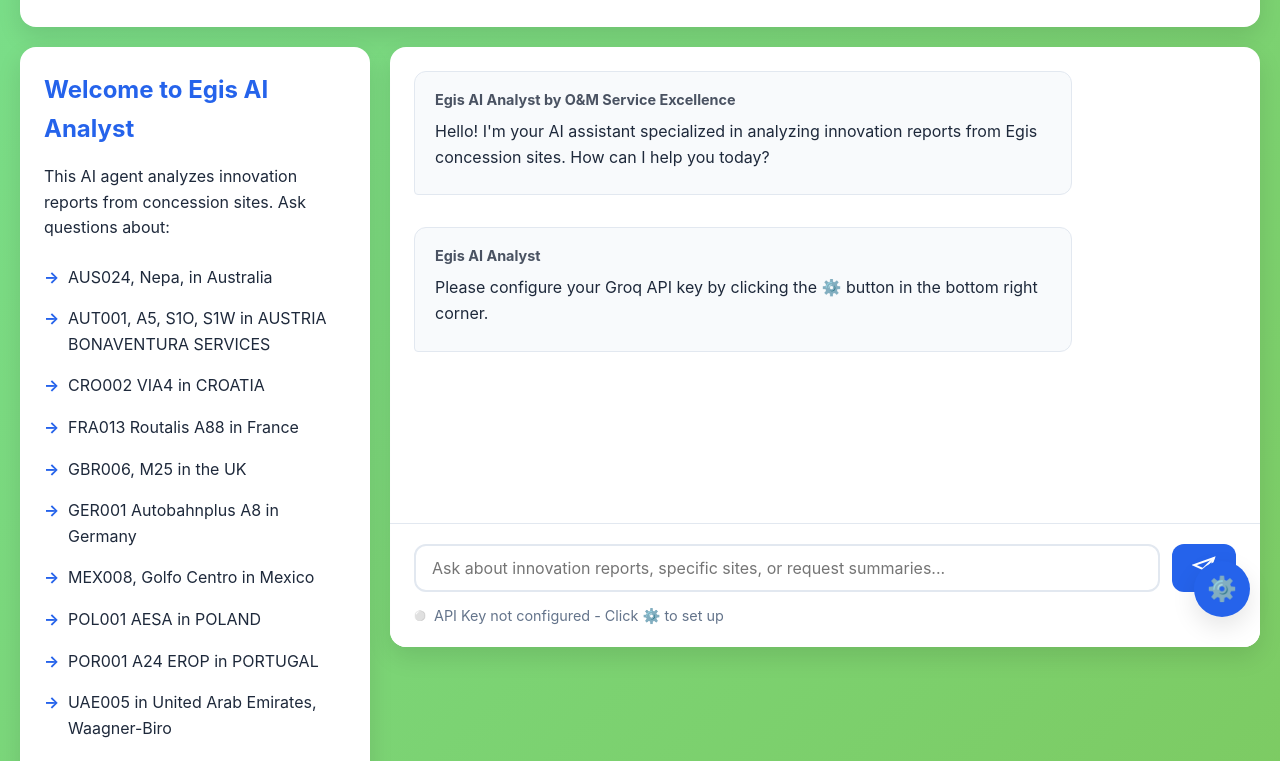
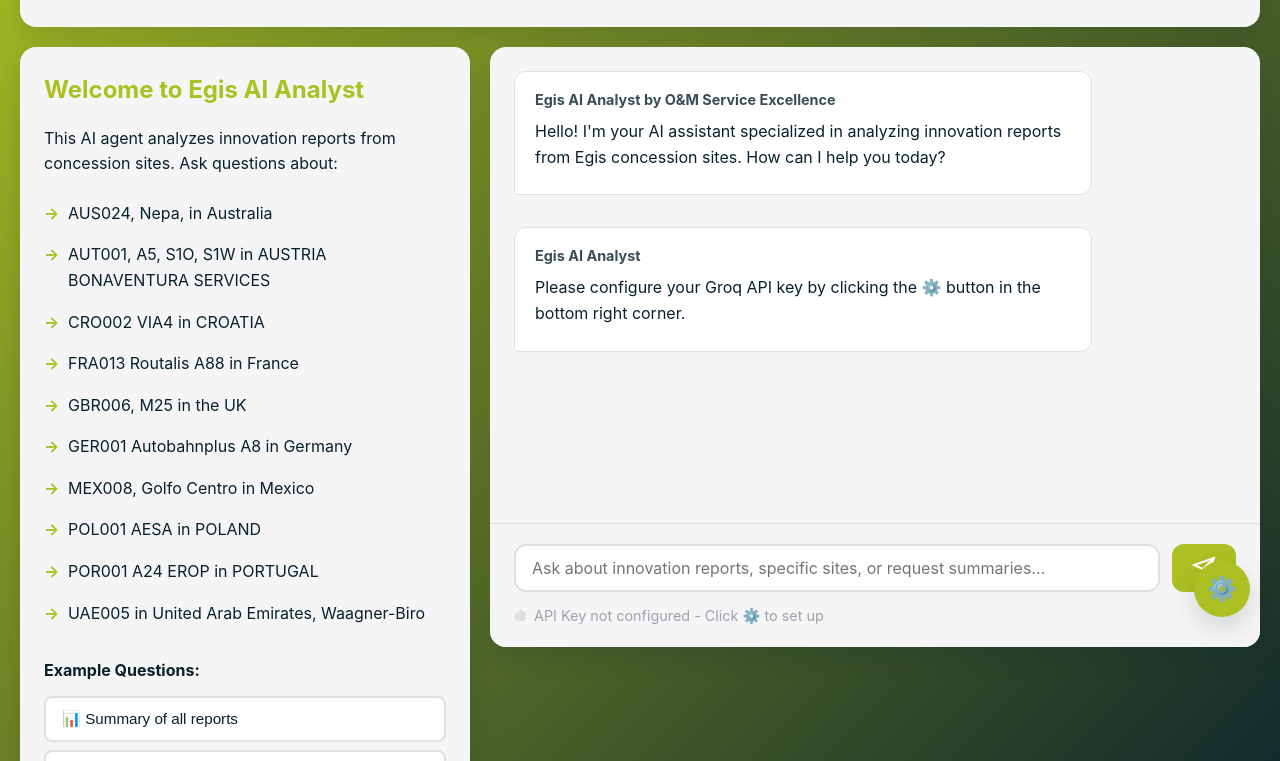
Before and after one commit to UliRdz/egis-test.ia, a plain HTML site: page index.html in a window 1280 px wide. Shown: the part 153-914 px from the top of the page. Drawn offline with Linux system fonts and the light colour scheme.

Commit message:
Refactor styles for improved design and responsiveness
Updated styles in styles.css to enhance design and responsiveness.

```diff
--- a/styles.css
+++ b/styles.css
@@ -6,30 +6,30 @@
 }
 
 :root {
-    --primary: #2563eb;
-    --primary-dark: #1e40af;
-    --secondary: #10b981;
-    --background: #f8fafc;
-    --surface: #ffffff;
-    --text: #1e293b;
-    --text-light: #64748b;
-    --border: #e2e8f0;
-    --danger: #ef4444;
-    --success: #10b981;
-    --shadow: 0 1px 3px rgba(0, 0, 0, 0.1);
-    --shadow-lg: 0 10px 25px rgba(0, 0, 0, 0.1);
+    --primary: #ABC022;        /* Key Lime Pie Green - brand accent */
+    --primary-dark: #09212C;   /* Firefly Dark Blue - strong text/background */
+    --secondary: #9CA3AF;      /* Gray Chateau - neutral secondary tone */
+    --background: #FFFFFF;     /* White - page background */
+    --surface: #F5F5F5;        /* Light gray surface for cards/sections */
+    --text: #09212C;           /* Firefly Dark Blue - main text */
+    --text-light: #9CA3AF;     /* Gray Chateau - muted text */
+    --border: #E0E0E0;         /* Neutral border color */
+    --danger: #FF4C4C;         /* Red for alerts/errors */
+    --success: #4CAF50;        /* Green for success states */
+    --shadow: 0 1px 3px rgba(9, 33, 44, 0.1);   /* Subtle shadow using brand dark */
+    --shadow-lg: 0 10px 25px rgba(9, 33, 44, 0.15);
 }
 
 body {
     font-family: -apple-system, BlinkMacSystemFont, 'Segoe UI', Roboto, 'Helvetica Neue', Arial, sans-serif;
-    background: linear-gradient(135deg, #7adf8b 0%, #7dc95f 100%);
+    background: linear-gradient(135deg, #ABC022 0%, #09212C 100%); /* Brand green → dark blue gradient */
     min-height: 100vh;
     color: var(--text);
     line-height: 1.6;
 }
 
 .container {
-    max-width: 1800px;
+    max-width: 1600px;
     margin: 0 auto;
     padding: 20px;
     min-height: 100vh;
@@ -61,7 +61,7 @@
 /* Main Content */
 .main-content {
     display: grid;
-    grid-template-columns: 350px 1fr;
+    grid-template-columns: 450px 1fr;
     gap: 20px;
     flex: 1;
 }
```
